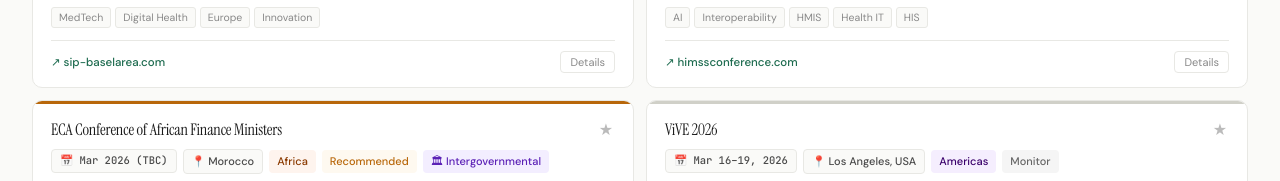
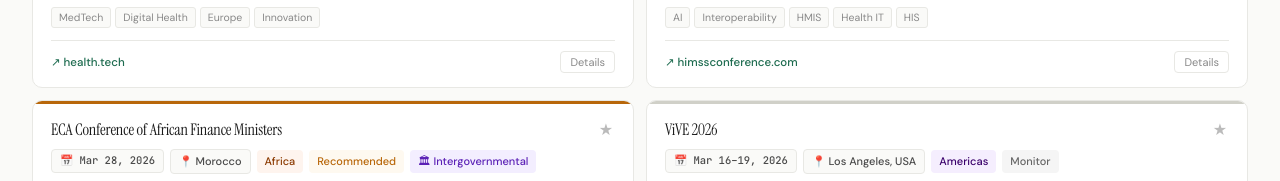
Before and after one commit to VaishS97/dure-eventstracker, a plain HTML site: page index.html in a window 1280 px wide. Shown: the part 721-902 px from the top of the page. Drawn offline with Linux system fonts and the light colour scheme.

Commit message:
Update index.html

```diff
--- a/index.html
+++ b/index.html
@@ -463,9 +463,9 @@
 const IG_BODIES = ["Africa CDC","AU ","ASEAN","AHMM","WHO AFRO","WHO SEARO","ECA ","G7","UNAIDS","Global Fund","CPHIA","Extraordinary Summit","WHA","UNGA","Regional Committee"];
 
 const EVENTS = [
-  {id:1,name:"Health.Tech Global Summit 2026",date:"Mar 3–5, 2026",month:"March",monthOrder:3,location:"Basel, Switzerland",region:"europe",priority:"rec",desc:"European medtech and digital health convergence summit. 5,000+ delegates. Pharma, medtech, diagnostics, digital therapeutics.",dureRelevance:"European pharma and medtech partnerships. Pharmacovigilance and clinical data management portfolio.",tags:["MedTech","Digital Health","Europe","Innovation"],link:"https://sip-baselarea.com",starred:false,occurred:false},
+  {id:1,name:"Health.Tech Global Summit 2026",date:"Mar 3–5, 2026",month:"March",monthOrder:3,location:"Basel, Switzerland",region:"europe",priority:"rec",desc:"European medtech and digital health convergence summit. 5,000+ delegates. Pharma, medtech, diagnostics, digital therapeutics.",dureRelevance:"European pharma and medtech partnerships. Pharmacovigilance and clinical data management portfolio.",tags:["MedTech","Digital Health","Europe","Innovation"],link:"https://www.health.tech/",starred:false,occurred:false},
   {id:2,name:"HIMSS26 Global Health Conference",date:"Mar 9–12, 2026",month:"March",monthOrder:3,location:"Las Vegas, USA",region:"americas",priority:"rec",desc:"World's largest health IT conference. 1,000+ exhibitors. AI, interoperability, digital infrastructure, HIT transformation.",dureRelevance:"Showcase DHIS2, AI tools (Panga). Partnerships with large system integrators who sub-contract LMIC implementation work.",tags:["AI","Interoperability","HMIS","Health IT","HIS"],link:"https://www.himssconference.com",starred:false,occurred:false},
-  {id:3,name:"ECA Conference of African Finance Ministers",date:"Mar 2026 (TBC)",month:"March",monthOrder:3,location:"Morocco",region:"africa",priority:"rec",desc:"UN Economic Commission for Africa annual ministerial. Finance and health convergence track confirmed for 2026. Finance ministers and health ministers on integrated health financing and health sovereignty.",dureRelevance:"Finance-health integration as a BD frontier. Dure's data systems help governments demonstrate health ROI to finance ministries.",tags:["ECA","Africa","Health Financing","Finance Ministers","UHC"],link:"https://www.uneca.org",starred:false,occurred:false},
+  {id:3,name:"ECA Conference of African Finance Ministers",date:"Mar 28, 2026",month:"March",monthOrder:3,location:"Morocco",region:"africa",priority:"rec",desc:"UN Economic Commission for Africa annual ministerial. Finance and health convergence track confirmed for 2026. Finance ministers and health ministers on integrated health financing and health sovereignty.",dureRelevance:"Finance-health integration as a BD frontier. Dure's data systems help governments demonstrate health ROI to finance ministries.",tags:["ECA","Africa","Health Financing","Finance Ministers","UHC"],link:"https://www.uneca.org/eca-events/cfm2026",starred:false,occurred:false},
   {id:4,name:"DMEA 2026 — Digital Health Europe",date:"Apr 7–9, 2026",month:"April",monthOrder:4,location:"Berlin, Germany",region:"europe",priority:"rec",desc:"Germany's flagship digital health congress. EHR, AI, EU health data policy, digital maturity, clinical informatics.",dureRelevance:"EU positioning. German government and EU Commission health digital policy contacts.",tags:["eHealth","EHR","EU Policy","Interoperability"],link:"https://www.dmea.de/en",starred:false,occurred:false},
   {id:5,name:"World Health Summit — Africa Regional",date:"Apr 27–29, 2026",month:"April",monthOrder:4,location:"Nairobi, Kenya",region:"africa",priority:"high",desc:"World Health Summit regional convening for Africa. Health ministers, donors, implementers from East and Southern Africa. Chronic diseases, health financing, pandemic preparedness.",dureRelevance:"Direct BD for East Africa. Kenya is a core Dure market. SSA ministers of health in attendance.",tags:["Africa","Health Financing","NCD","Infectious Disease","East Africa"],link:"https://www.worldhealthsummit.org",starred:false,occurred:false},
   {id:6,name:"Vitalis 2026",date:"May 4–7, 2026",month:"May",monthOrder:5,location:"Gothenburg, Sweden",region:"europe",priority:"mon",desc:"Largest Nordic eHealth conference. Public sector focus, primary care digitalization, EHR interoperability.",dureRelevance:"Sida (Sweden's aid agency) contacts who fund significant LMIC digital health work.",tags:["eHealth","Nordic","Public Sector"],link:"https://vitalis.nu/en",starred:false,occurred:false},
```
